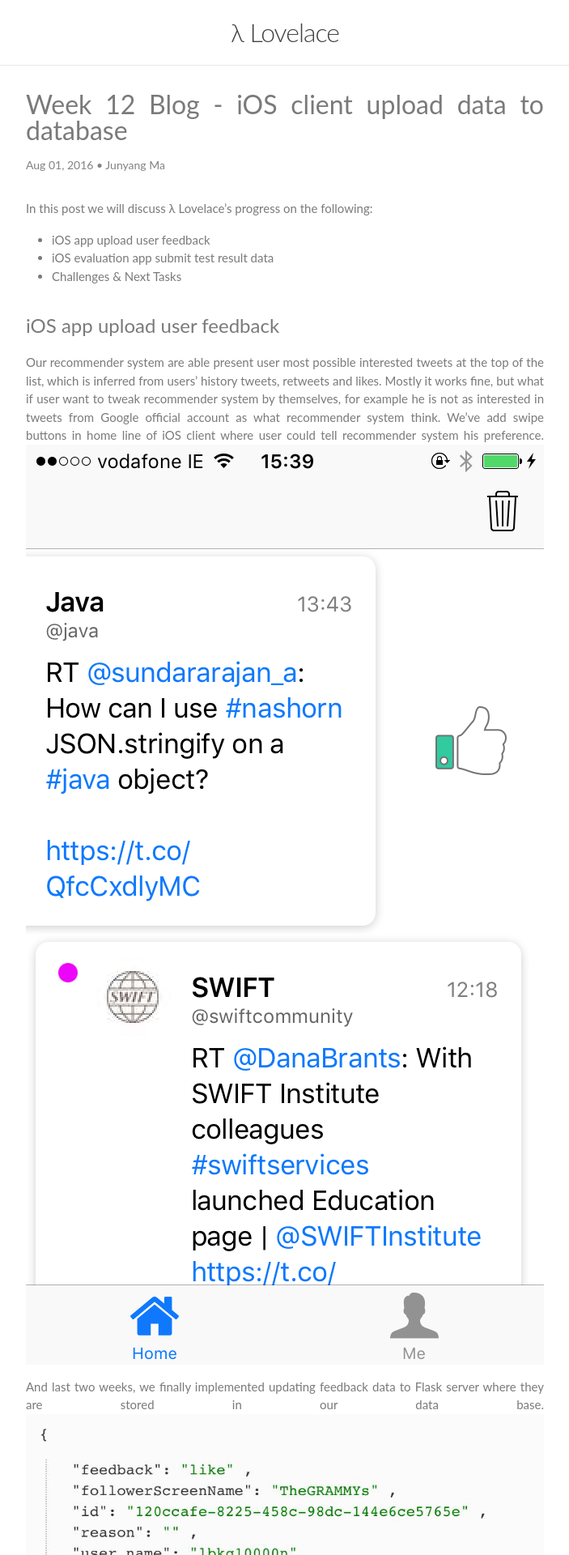
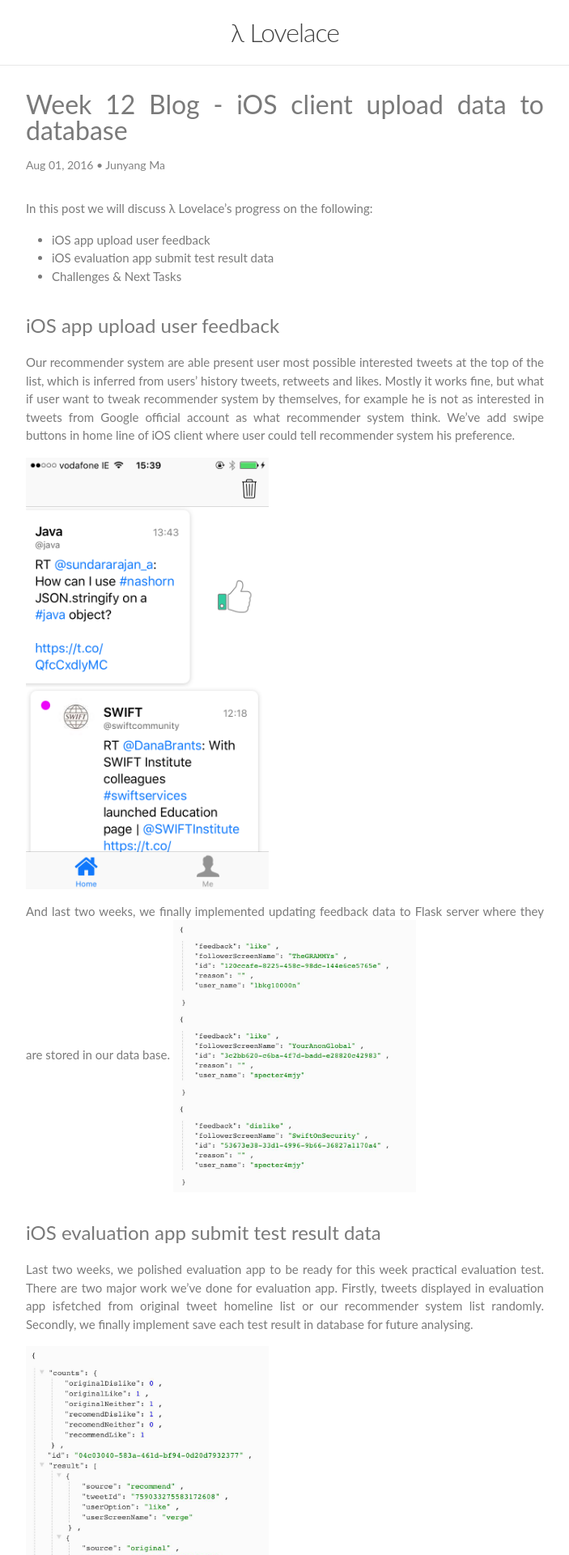
Before and after one commit to jonrh/lambda-lovelace, a Jekyll site: the page built from _posts/2016-08-01-week-12-blog.md, in a window 1280 px wide. Shown: the top 1920 px of the page at 81% size, without its empty margins (288-991 px from the left). Built offline with Jekyll 4.4.1, drawn with Linux system fonts in a browser that asks for light colours.

Commit message:
Week 12: Reduced size of images

```diff
--- a/_posts/2016-08-01-week-12-blog.md
+++ b/_posts/2016-08-01-week-12-blog.md
@@ -15,16 +15,19 @@
 
 ### iOS app upload user feedback
 Our recommender system are able present user most possible interested tweets at the top of the list, which is inferred from users' history tweets, retweets and likes. Mostly it works fine, but what if user want to tweak recommender system by themselves, for example he is not as interested in tweets from Google official account as what recommender system think. We've add swipe buttons in home line of iOS client where user could tell recommender system his preference.
-![]({{site.baseurl}}/images/week12_sideButton.png )
+
+![]({{site.baseurl}}/images/week12_sideButton_small.png )
 
 And last two weeks, we finally implemented updating feedback data to Flask server where they are stored in our data base.
-![]({{site.baseurl}}/images/week12_singleTweetFeedback.png)
+![]({{site.baseurl}}/images/week12_singleTweetFeedback_small.png)
 
 ### iOS evaluation app submit test result data
 Last two weeks, we polished evaluation app to be ready for this week practical evaluation test. There are two major work we've done for evaluation app. Firstly, tweets displayed in evaluation app isfetched from original tweet homeline list or our recommender system list randomly. Secondly, we finally implement save each test result in database for future analysing.
-![]({{site.baseurl}}/images/week12_evaluationResult.png)
+
+![]({{site.baseurl}}/images/week12_evaluationResult_small.png)
 
 Except these two major work, we also implete restart a new test, user logout. In conclution, we've ready to process evaluation test.
+
 ![]({{site.baseurl}}/images/week12_flier.png)
 
 ### Cooperate together
```
Also changed, not shown: images/week12_evaluationResult_small.png (added), images/week12_sideButton_small.png (added), images/week12_singleTweetFeedback_small.png (added).
